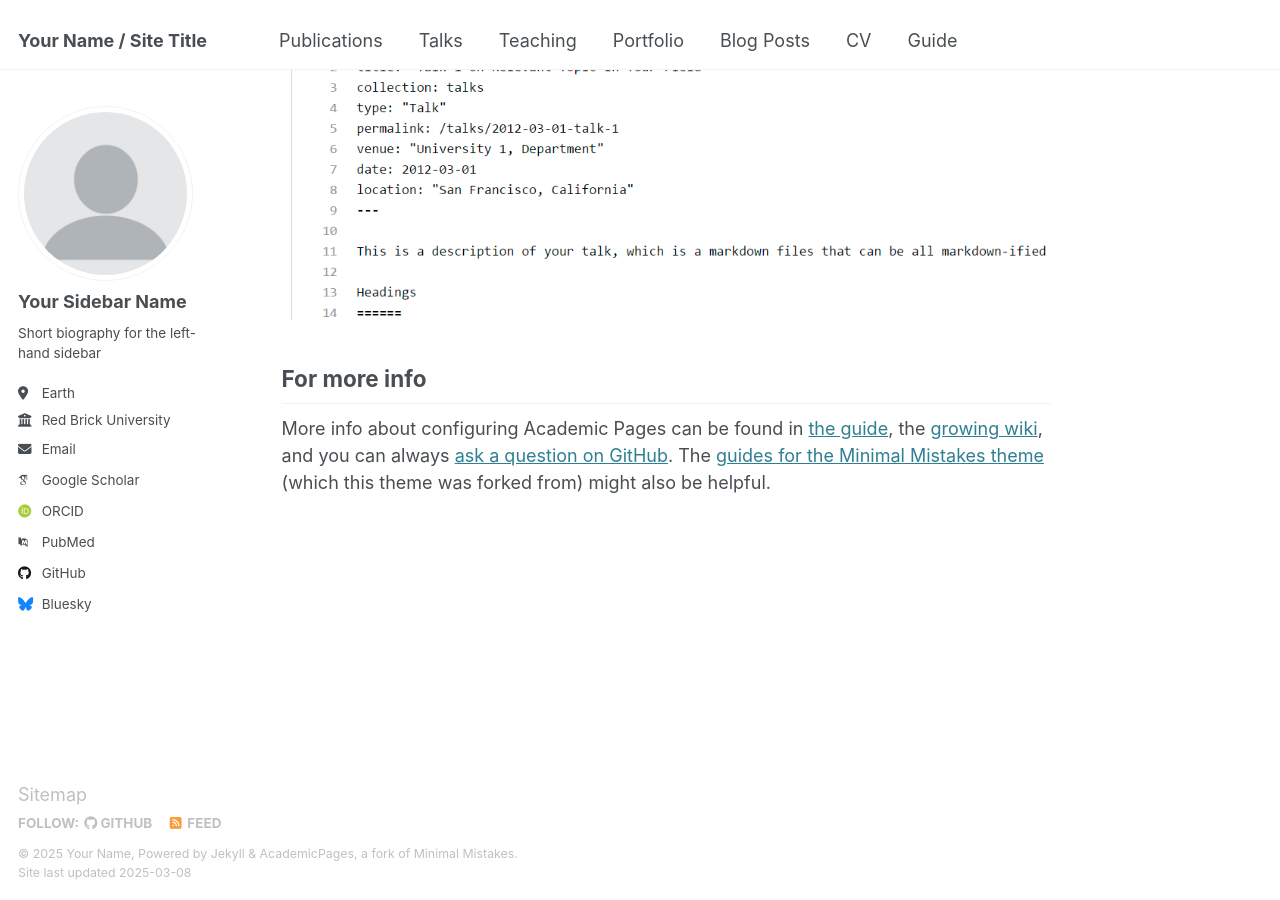
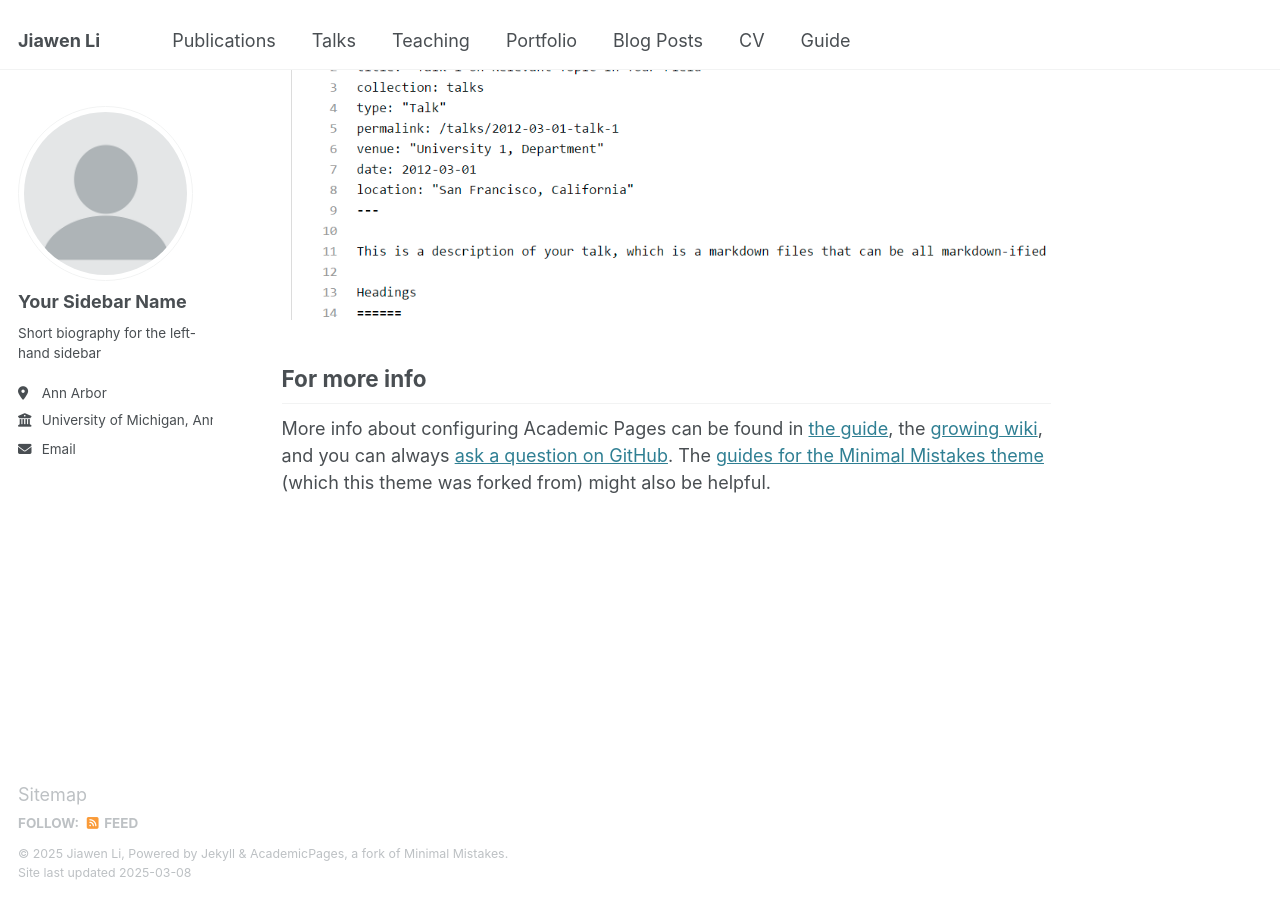
Before and after one commit to Jiawen-lee/Jiawen-lee.github.io, a Jekyll site: the page built from _pages/about.md, in a window 1280 px wide and 900 px high, scrolled down 2642 px. Built offline with Jekyll 4.4.1, drawn with Linux system fonts in a browser that asks for light colours; some web fonts are replaced.

Commit message:
Update _config.yml

```diff
--- a/_config.yml
+++ b/_config.yml
@@ -9,13 +9,13 @@
 # Basic Site Settings
 locale                   : "en-US"
 site_theme               : "default"
-title                    : "Your Name / Site Title"
+title                    : "Jiawen Li"
 title_separator          : "-"
-name                     : &name "Your Name"
-description              : &description "personal description"
-url                      : https://academicpages.github.io # the base hostname & protocol for your site e.g. "https://[your GitHub username].github.io"
+name                     : &name "Jiawen Li"
+description              : &description "SJTU-UM JI Class 26"
+url                      : https://Jiawen-lee.github.io # the base hostname & protocol for your site e.g. "https://[your GitHub username].github.io"
 baseurl                  : "" # the subpath of your site, e.g. "/blog"
-repository               : "academicpages/academicpages.github.io"
+repository               : "Jiawen-lee/Jiawen-lee.github.io"
 
 # Site Author - The following control what appear as part of the author content on the side bar.
 #               If a field is blank the icon and link will not appear, otherwise it will be shown.
@@ -26,63 +26,63 @@ author:
   name             : "Your Sidebar Name"
   pronouns         : # example: "she/her"
   bio              : "Short biography for the left-hand sidebar"
-  location         : "Earth"
-  employer         : "Red Brick University"
+  location         : "Ann Arbor"
+  employer         : "University of Michigan, Ann Arbor"
   uri              : # URL
-  email            : "none@example.org"
+  email            : "lijiawen@umich.edu"
 
   # Academic websites
-  arxiv            : # URL - Update with the correct link to your profile
-  googlescholar    : "https://scholar.google.com/citations?user=PS_CX0AAAAAJ"
-  impactstory      : # URL
-  orcid            : "http://orcid.org/yourorcidurl"
-  semantic         : # URL
-  pubmed           : "https://www.ncbi.nlm.nih.gov/pubmed/?term=john+snow"
-  researchgate     : # URL
-  scopus           : # URL
+  # arxiv            : # URL - Update with the correct link to your profile
+  # # googlescholar    : "https://scholar.google.com/citations?user=PS_CX0AAAAAJ"
+  # impactstory      : # URL
+  # orcid            : "http://orcid.org/yourorcidurl"
+  # semantic         : # URL
+  # pubmed           : "https://www.ncbi.nlm.nih.gov/pubmed/?term=john+snow"
+  # researchgate     : # URL
+  # scopus           : # URL
 
-  # Repositories and software development
-  bitbucket        : # Username - Update with your username on the site
-  codepen          : # Username
-  dribbble         : # Username
-  github           : "academicpages"
-  kaggle           : # Username
-  stackoverflow    : # User number or user number and name (i.e., use "1" or "1/jeff-atwood")
+  # # Repositories and software development
+  # bitbucket        : # Username - Update with your username on the site
+  # codepen          : # Username
+  # dribbble         : # Username
+  # github           : "academicpages"
+  # kaggle           : # Username
+  # stackoverflow    : # User number or user number and name (i.e., use "1" or "1/jeff-atwood")
 
   # Social media
-  bluesky          : "bsky.app" # Replace this with you Bluesky username
-  facebook         : # Username
-  flickr           : # Username
-  foursquare       : # Username
-  goodreads        : # Username
-  google_plus      : # Username
-  keybase          : # Username
-  instagram        : # Username
-  lastfm           : # Username
-  linkedin         : # Username
-  mastodon         : # URL
-  medium           : # URL
-  pinterest        : # Username
-  soundcloud       : # Username
-  steam            : # Username
-  telegram         : # URL
-  tumblr           : # Username
-  twitter          : # Username for X / Twitter
-  vine             : # Username
-  weibo            : # Username
-  wikipedia        : # Username
-  xing             : # Username
-  youtube          : # Username
-  zhihu            : # Username
+  # bluesky          : "bsky.app" # Replace this with you Bluesky username
+  # facebook         : # Username
+  # flickr           : # Username
+  # foursquare       : # Username
+  # goodreads        : # Username
+  # google_plus      : # Username
+  # keybase          : # Username
+  # instagram        : # Username
+  # lastfm           : # Username
+  # linkedin         : # Username
+  # mastodon         : # URL
+  # medium           : # URL
+  # pinterest        : # Username
+  # soundcloud       : # Username
+  # steam            : # Username
+  # telegram         : # URL
+  # tumblr           : # Username
+  # twitter          : # Username for X / Twitter
+  # vine             : # Username
+  # weibo            : # Username
+  # wikipedia        : # Username
+  # xing             : # Username
+  # youtube          : # Username
+  # zhihu            : # Username
 
 # Publication Category - The following the list of publication categories and their headings
-publication_category:
-  books:
-    title: 'Books'
-  manuscripts:
-    title: 'Journal Articles'
-  conferences:
-    title: 'Conference Papers'
+# publication_category:
+#   books:
+#     title: 'Books'
+#   manuscripts:
+#     title: 'Journal Articles'
+#   conferences:
+#     title: 'Conference Papers'
 
 # Site Settings
 teaser                   :  # filename of teaser fallback teaser image placed in /images/, .e.g. "500x300.png"
```
